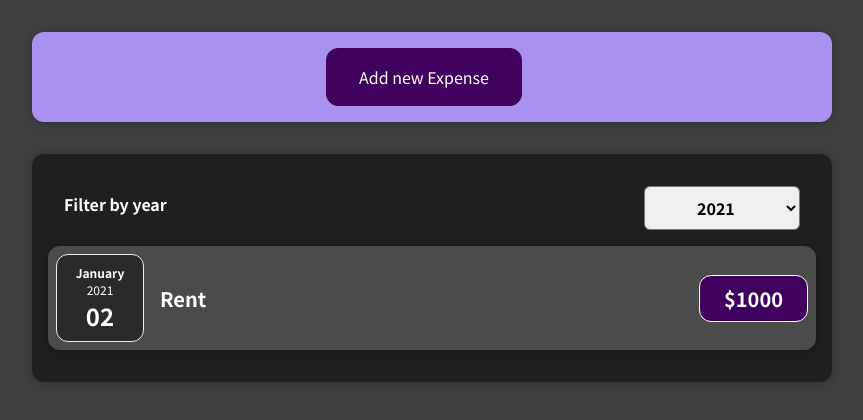
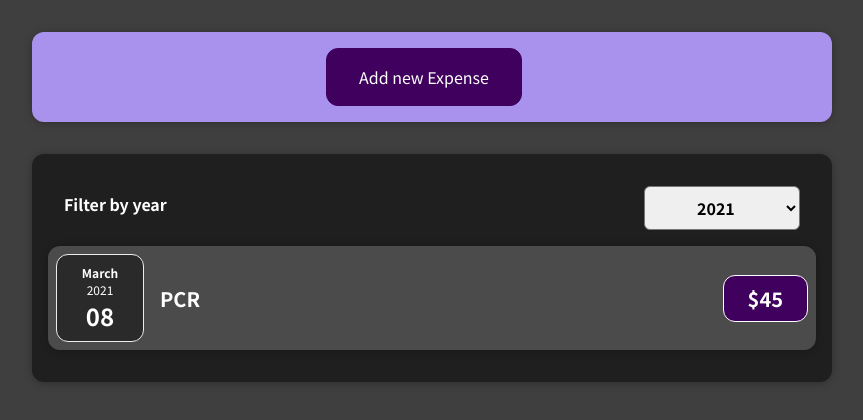
Before and after one commit to rocionadal/track-expenses, a React (Create React App) app: page / in a window 1280 px wide. Shown: the top 420 px of the page, without its empty margins (208-1071 px from the left). Built offline with nearby package versions, Linux system fonts and the light colour scheme.

Commit message:
Add new expenses

```diff
--- a/src/App.js
+++ b/src/App.js
@@ -6,9 +6,33 @@ import NewExpense from './components/NewExpense/NewExpense';
 const INITIAL_EXPENSES = [
   {
     id: 1,
-    title: 'Rent',
-    amount: 1000,
-    date: new Date(2020, 12, 2),
+    title: 'Flight to London',
+    amount: 24.89,
+    date: new Date(2019, 4, 27),
+  },
+  {
+    id: 2,
+    title: 'Car Insurance',
+    amount: 67.99,
+    date: new Date(2020, 3, 2),
+  },
+  {
+    id: 3,
+    title: 'Phone',
+    amount: 80,
+    date: new Date(2020, 11, 18),
+  },
+  {
+    id: 4,
+    title: 'GYM',
+    amount: 29.99,
+    date: new Date(2020, 5, 2),
+  },
+  {
+    id: 5,
+    title: 'PCR',
+    amount: 45,
+    date: new Date(2021, 2, 8),
   },
 ];
 
```
